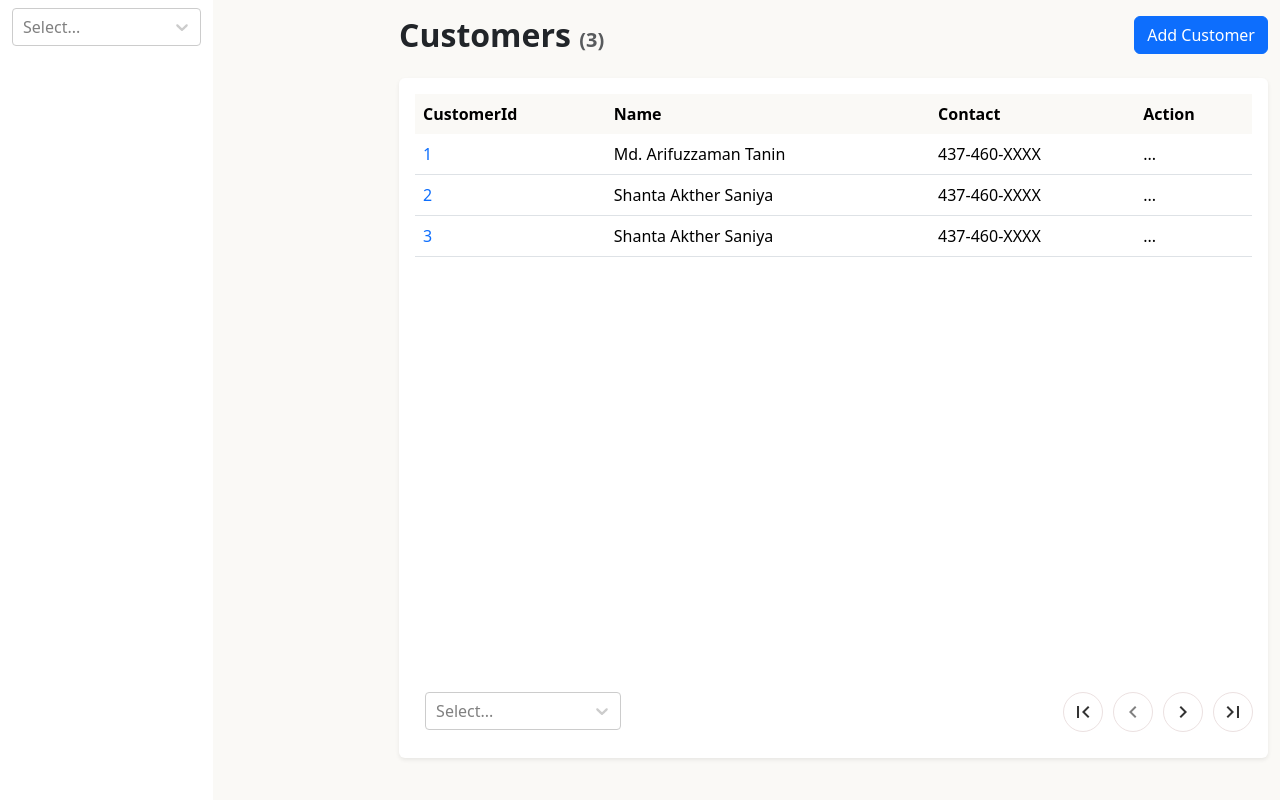
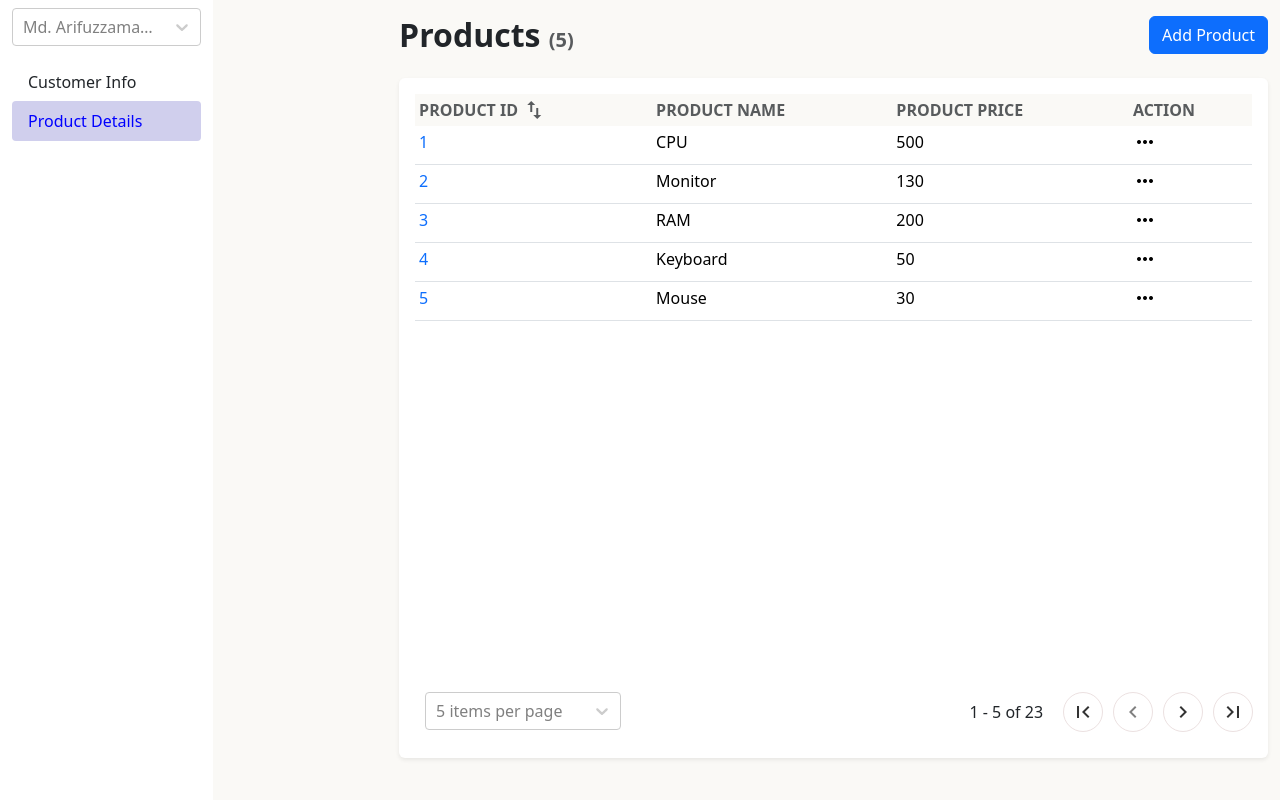
Before and after one commit to arifuzzaman-tanin/zonda-web-app, a React (Vite) app: page / in a window 1280 px wide. Built offline with nearby package versions, Linux system fonts and the light colour scheme.

Commit message:
add product  page

```diff
--- a/src/App.css
+++ b/src/App.css
@@ -5,3 +5,13 @@
 .main{
     height: 85vh;
 }
+
+.active{
+    border: 1px solid blue;
+    background-color: rgb(208, 207, 237) !important;
+    color: blue !important;
+}
+
+.cursor-pointer{
+    cursor: pointer;
+}
--- a/src/App.tsx
+++ b/src/App.tsx
@@ -1,4 +1,4 @@
-import CustomerList from "./components/Customer/CustomerList";
+import ProductList from "./components/Product/ProductList";
 import CustomerSelectBox from "./components/Customer/CustomerSelectBox";
 import "./App.css";
 
@@ -10,14 +10,15 @@ function App() {
           <div className="row">
             <div className="col-2 app-col-height-100 bg-white pt-2">
               <CustomerSelectBox />
+
+              <ul className="list-group mt-3">
+                <li className="list-group-item border-0 rounded-1 cursor-pointer">Customer Info</li>
+                <li className="list-group-item border-0 rounded-1 cursor-pointer active">Product Details</li>
+              </ul>
             </div>
             <div className="col-10 app-col-height-100">
               <div className="app-col-height-100 col-10 float-end">
-
-
-
-                <CustomerList />
-
+                <ProductList />
               </div>
             </div>
           </div>
--- a/src/components/Customer/CustomerSelectBox.tsx
+++ b/src/components/Customer/CustomerSelectBox.tsx
@@ -15,7 +15,7 @@ function CustomerSelectBox() {
 
     return (
         <>
-            <Select options={options} />
+            <Select defaultValue={options[0]} options={options} />
         </>
     );
 }
--- a/src/components/Pagination/PaginationControl.tsx
+++ b/src/components/Pagination/PaginationControl.tsx
@@ -11,7 +11,7 @@ function GetPageSelectBoxOptions() {
 
     return (
         <>
-            <Select options={options} />
+            <Select defaultValue={options[0]} options={options} />
         </>
     );
 }
@@ -21,10 +21,15 @@ function Pagination() {
     return (
         <>
             <div className='row g-3 pagination-div-bottom'>
-                <div className='col-md-3 col-6'>
+                <div className='col-md-3 col-sm-6'>
                     {GetPageSelectBoxOptions()}
                 </div>
-                <div className='col-md-9 col-6'>
+                <div className='col-md-9 col-sm-6'>
+                    <div className='row'>
+                        <div className='col-8'>
+                            <p className='pt-2 float-end'>1 - 5 of 23</p>
+                        </div>
+                        <div className='col-4'>
                             <ul className="pagination float-end">
                                 <li><button><i className="material-icons">first_page</i></button></li>
                                 <li><button className='pagination-button-active'><i className="material-icons">chevron_left</i></button></li>
@@ -33,6 +38,8 @@ function Pagination() {
                             </ul>
                         </div>
                     </div>
+                </div>
+            </div>
         </>
     );
 }
--- a/src/components/Product/ProductList.tsx
+++ b/src/components/Product/ProductList.tsx
@@ -1,6 +1,94 @@
+import Pagination from "../Pagination/PaginationControl";
+
+
 function ProductList() {
+    const products: any[] = [
+        {
+            id: 1,
+            name: "CPU",
+            price: 500
+        },
+        {
+            id: 2,
+            name: "Monitor",
+            price: 130
+        },
+        {
+            id: 3,
+            name: "RAM",
+            price: 200
+        },
+        {
+            id: 4,
+            name: "Keyboard",
+            price: 50
+        },
+        {
+            id: 5,
+            name: "Mouse",
+            price: 30
+        }
+    ];
+
+    const getMessage = () => {
+        return products.length === 0 ? "No records found" : null;
+    };
+
     return (
-        <p>Product List</p>
+        <>
+            <div className="pt-3">
+                <div className="row">
+                    <div className="col-6">
+                        <h2 className="fw-bold mb-0">Products <span className="text-muted fs-5">({products.length})</span></h2>
+                    </div>
+                    <div className="col-6 d-flex justify-content-end">
+                        <button className="btn btn-primary">Add Product</button>
+                    </div>
+                </div>
+            </div>
+
+            <div className="card border-0 shadow-sm mt-4">
+                <div className="card-body main">
+                    <div className="position-absolute top-50 start-50">{getMessage()}</div>
+
+                    <div className="table-responsive">
+                        <table className="table table-sm">
+                            <thead>
+                                <tr>
+                                    <th className="bg-off-whight border-0 text-uppercase text-muted">Product Id <i className="material-icons inline-icon">swap_vert</i></th>
+                                    <th className="bg-off-whight border-0 text-uppercase text-muted">Product Name</th>
+                                    <th className="bg-off-whight border-0 text-uppercase text-muted">Product Price</th>
+                                    <th className="bg-off-whight border-0 text-uppercase text-muted">Action</th>
+                                </tr>
+                            </thead>
+                            <tbody>
+                                {products.map((product, index) => (
+                                    <tr key={product.id}>
+                                        <td className="text-primary">{index + 1}</td>
+                                        <td>{product.name}</td>
+                                        <td>{product.price}</td>
+                                        <td>
+                                        <div className="btn-group dropstart">
+                                                <button className="action-btn" data-bs-toggle="dropdown" aria-expanded="false">
+                                                    <i className="material-icons">more_horiz</i>
+                                                </button>
+                                                <ul className="dropdown-menu dropdown-menu-start">
+                                                    <li><a className="dropdown-item" href="#">Delete</a></li>
+                                                </ul>
+                                            </div>
+                                        </td>
+                                    </tr>
+                                ))}
+                            </tbody>
+                        </table>
+                    </div>
+
+                    <div className="mt-5">
+                        <Pagination />
+                    </div>
+                </div>
+            </div>
+        </>
     );
 }
 
--- a/src/index.css
+++ b/src/index.css
@@ -10,3 +10,14 @@
 .css-1dimb5e-singleValue{
     color: gray !important; /* select box selected default color */
 }
+
+.inline-icon {
+    display: inline-flex;
+    vertical-align: top;
+}
+
+.action-btn{
+    border: 0px;
+    padding: 0px;
+    background-color: white;
+}
--- a/src/main.tsx
+++ b/src/main.tsx
@@ -2,7 +2,10 @@ import React from 'react'
 import ReactDOM from 'react-dom/client'
 import App from './App.tsx'
 import './index.css'
-import 'bootstrap/dist/css/bootstrap.css'
+import 'bootstrap/dist/css/bootstrap.css';
+import "bootstrap/dist/css/bootstrap.min.css";
+import "@popperjs/core";
+import "bootstrap";
 
 ReactDOM.createRoot(document.getElementById('root')!).render(
   <React.StrictMode>
```
Lines whose indentation alone changed are shown as unchanged.
